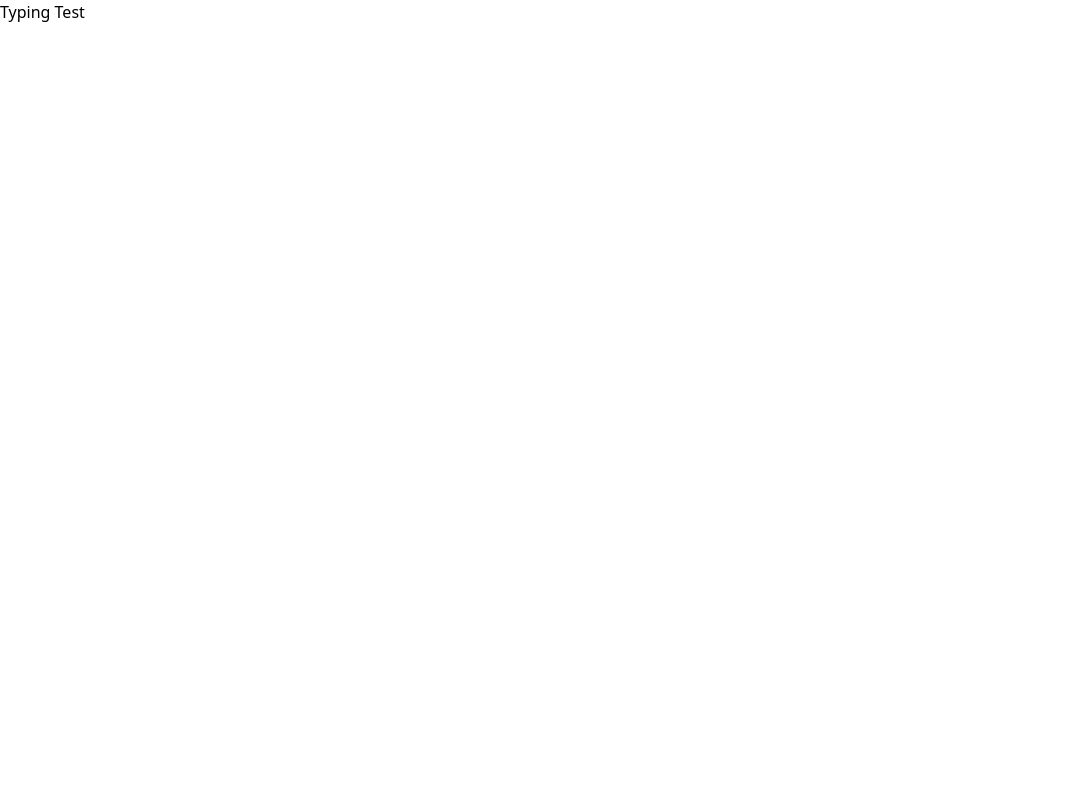
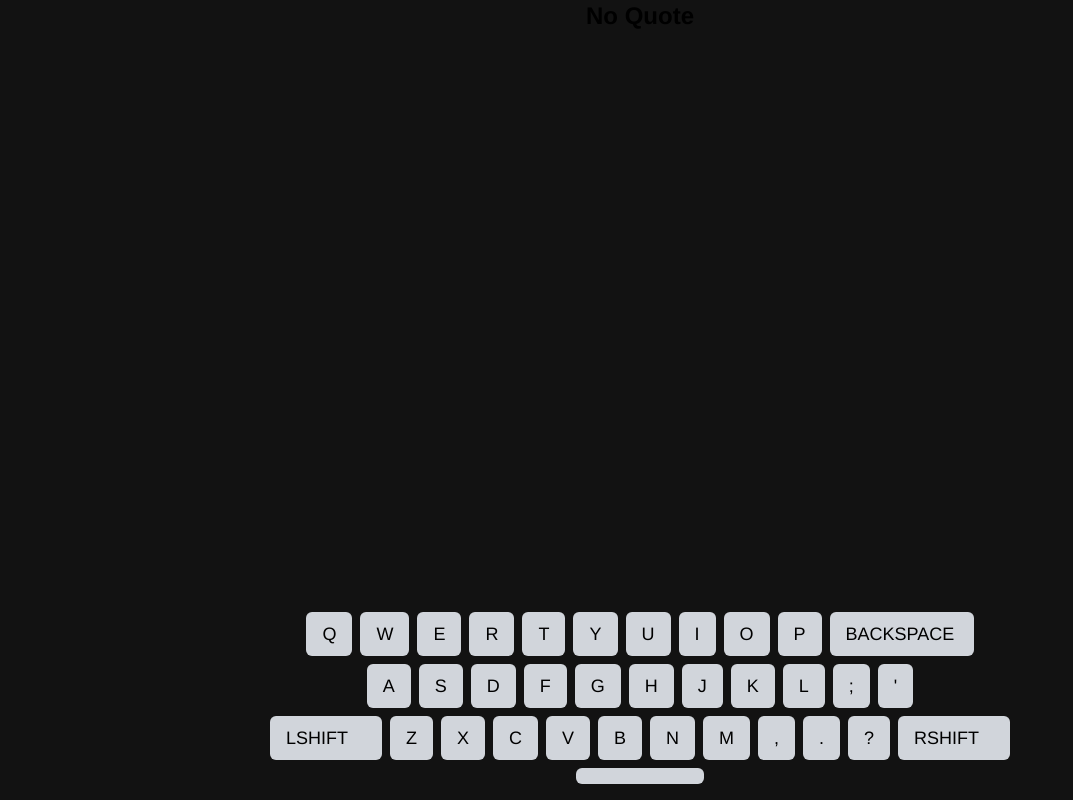
Before and after one commit to Daniel-CC-97/typing-test-game, a Next.js app: page / in a window 1280 px wide. Shown: the whole page, without its empty margins (0-1073 px from the left). Built offline with nearby package versions, Linux system fonts and the light colour scheme; no server answers.

Commit message:
Move over code from other project

```diff
--- /dev/null
+++ b/src/app/components/Keyboard.js
@@ -0,0 +1,69 @@
+"use client";
+
+import { useState, useEffect } from "react";
+
+const rows = [
+  ["Q", "W", "E", "R", "T", "Y", "U", "I", "O", "P", "BACKSPACE"],
+  ["A", "S", "D", "F", "G", "H", "J", "K", "L", ";", "'"],
+  ["LSHIFT", "Z", "X", "C", "V", "B", "N", "M", ",", ".", "?", "RSHIFT"],
+  [" "],
+];
+
+const Keyboard = ({ onKeyPress, onKeyRelease }) => {
+  const [activeKey, setActiveKey] = useState(null);
+
+  const handleKeyPress = (event) => {
+    let key = null;
+    if (event.code === "ShiftLeft") {
+      key = "LSHIFT";
+    } else if (event.code === "ShiftRight") {
+      key = "RSHIFT";
+    } else {
+      key = event.key.toUpperCase();
+    }
+    setActiveKey(key);
+    if (key) {
+      onKeyPress(key);
+    }
+  };
+
+  const handleKeyRelease = (event) => {
+    const key = event.key.toUpperCase();
+    setActiveKey(null);
+    onKeyRelease(key);
+  };
+
+  useEffect(() => {
+    window.addEventListener("keydown", handleKeyPress);
+    window.addEventListener("keyup", handleKeyRelease);
+
+    return () => {
+      window.removeEventListener("keydown", handleKeyPress);
+      window.removeEventListener("keyup", handleKeyRelease);
+    };
+  }, [onKeyPress, onKeyRelease]);
+
+  return (
+    <div className="flex flex-col space-y-2 p-4">
+      {rows.map((row, index) => (
+        <div key={index} className="flex justify-center space-x-2">
+          {row.map((key) => (
+            <div
+              key={key}
+              className={`${
+                activeKey === key ? "bg-blue-500 text-white" : "bg-gray-300"
+              } px-4 py-2 rounded-md text-lg cursor-pointer
+                ${key === " " ? "w-32" : ""}
+                ${key === "BACKSPACE" ? "w-36" : ""}
+                ${key === "LSHIFT" || key === "RSHIFT" ? "w-28" : ""}`}
+            >
+              {key}
+            </div>
+          ))}
+        </div>
+      ))}
+    </div>
+  );
+};
+
+export default Keyboard;
--- /dev/null
+++ b/src/app/components/Quote.js
@@ -0,0 +1,41 @@
+import React from "react";
+
+const Quote = ({ quote, currentIndex, mistakes }) => {
+  if (!quote) {
+    return <h1 className="text-2xl font-bold text-center">No Quote</h1>;
+  }
+
+  const { content } = quote;
+  return (
+    <div className="flex flex-wrap justify-center text-center gap-1 p-4">
+      {content.split("").map((char, index) => {
+        let className = "text-text"; // Default styling for untyped characters
+        let letter = char;
+
+        if (index < currentIndex && mistakes.includes(index)) {
+          className = "text-incorrect"; // Red for mistakes
+        } else if (index < currentIndex) {
+          className = "text-correct"; // Light green for correctly typed characters (similar to the previous #90ee90)
+        } else if (index === currentIndex) {
+          className = "text-current underline"; // Yellow for the current character
+        }
+
+        if (letter === " ") {
+          letter = "_";
+          className = "text-gray-400"; // Style for spaces
+        }
+
+        return (
+          <span
+            key={index}
+            className={`text-lg flex justify-center items-center ${className}`}
+          >
+            {letter}
+          </span>
+        );
+      })}
+    </div>
+  );
+};
+
+export default Quote;
--- /dev/null
+++ b/src/app/components/TypingTest.js
@@ -0,0 +1,58 @@
+"use client";
+
+import { useEffect, useState } from "react";
+import { fetchRandomQuote } from "../lib/quote";
+import Keyboard from "./Keyboard";
+import Quote from "./Quote";
+
+const TypingTest = () => {
+  const [quote, setQuote] = useState(null);
+  const [typedText, setTypedText] = useState("");
+  const [currentIndex, setCurrentIndex] = useState(0);
+  const [mistakes, setMistakes] = useState([]); // Track indices of mistakes
+
+  useEffect(() => {
+    const fetchQuote = async () => {
+      const fetchedQuote = await fetchRandomQuote();
+      setQuote(fetchedQuote);
+    };
+    fetchQuote();
+  }, []);
+
+  const handleKeyPress = (key) => {
+    if (!quote) return;
+
+    const expectedChar = quote.content[currentIndex].toUpperCase();
+
+    if (key !== "RSHIFT" && key !== "LSHIFT") {
+      if (key === expectedChar) {
+        setTypedText((prev) => prev + key);
+      } else {
+        setMistakes((prev) => [...prev, currentIndex]); // Track mistakes
+      }
+
+      setCurrentIndex((prev) => prev + 1); // Move to the next character either way
+    }
+  };
+
+  console.log("typed text: ", typedText);
+  console.log("mistakes: ", mistakes);
+
+  const handleKeyRelease = (key) => {
+    // Handle key release if needed
+  };
+
+  return (
+    <div className="flex min-h-screen flex-col justify-between">
+      <Quote
+        quote={quote}
+        currentIndex={currentIndex}
+        typedText={typedText}
+        mistakes={mistakes}
+      />
+      <Keyboard onKeyPress={handleKeyPress} onKeyRelease={handleKeyRelease} />
+    </div>
+  );
+};
+
+export default TypingTest;
--- a/src/app/globals.css
+++ b/src/app/globals.css
@@ -7,3 +7,8 @@
   margin: 0;
   box-sizing: border-box;
 }
+
+body {
+  @apply bg-background;
+  font-family: "Helvetica", "Arial", sans-serif;
+}
--- /dev/null
+++ b/src/app/lib/quote.js
@@ -0,0 +1,13 @@
+export const fetchRandomQuote = async () => {
+  try {
+    const response = await fetch("http://api.quotable.io/quotes/random");
+    if (!response.ok) {
+      throw new Error("Network response was not ok");
+    }
+    const data = await response.json();
+    return data.length > 0 ? data[0] : null;
+  } catch (error) {
+    console.error("Error fetching quote: ", error);
+    return null;
+  }
+};
--- a/src/app/page.js
+++ b/src/app/page.js
@@ -1,7 +1,9 @@
+import TypingTest from "./components/TypingTest";
+
 export default function Home() {
   return (
     <div>
-      <h1>Typing Test</h1>
+      <TypingTest></TypingTest>
     </div>
   );
 }
--- a/tailwind.config.mjs
+++ b/tailwind.config.mjs
@@ -8,8 +8,18 @@ export default {
   theme: {
     extend: {
       colors: {
-        background: "var(--background)",
-        foreground: "var(--foreground)",
+        correct: "#90ee90", // Light green for correct typing
+        incorrect: "#f87171", // Light red for incorrect typing
+        current: "#ffffff", // White for the current letter
+        background: "#121212", // Dark background for the app
+        text: "#9ca3af", // Light grey text for the game
+        darkGray: "#333333", // Dark grey for borders, shadows, etc.
+        lightGray: "#b0b0b0", // Lighter grey for less important text or elements
+        borderGray: "#444444", // Slightly lighter grey for borders or lines
+        primary: "#1f2937", // Dark slate for general usage
+        secondary: "#4b5563", // Medium grey for general usage
+        accent: "#3b82f6", // Accent blue for buttons or highlighted elements
+        neutral: "#6b7280", // Neutral grey for background or disabled elements
       },
     },
   },
```
